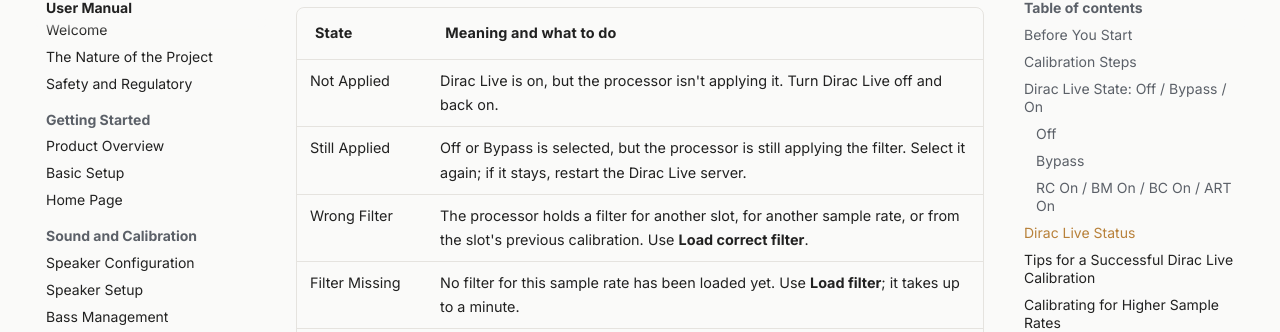
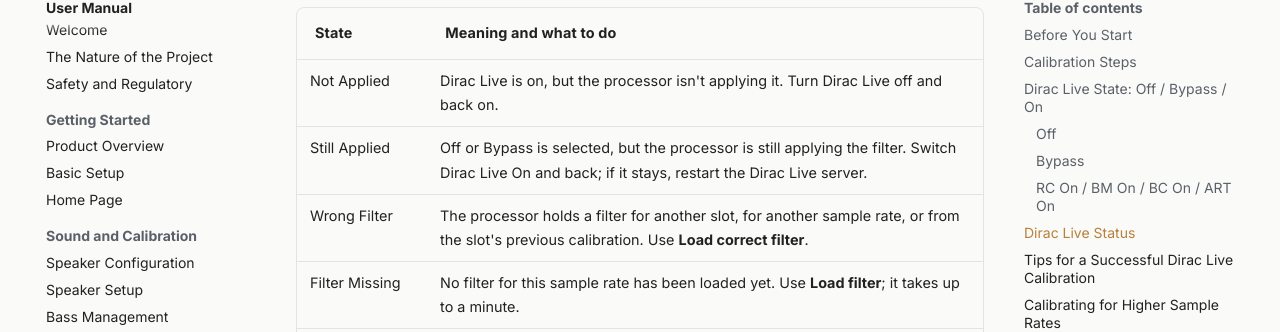
Before and after one commit to htp1-app/htp1-docs, an MkDocs documentation site: the page built from docs/user-guide/dirac.md, in a window 1280 px wide and 900 px high, scrolled down 9147 px. Shown: the part 121-453 px from the top of the window. Built offline with MkDocs 1.6.1 and Material for MkDocs 9.7.7, drawn with Linux system fonts in a browser that asks for light colours; comment, search, counter and statistics services are not loaded.

Commit message:
Still Applied: switch On and back, since re-selecting the same mode sends nothing

```diff
--- a/docs/user-guide/dirac.md
+++ b/docs/user-guide/dirac.md
@@ -215,7 +215,7 @@ short notice at the top of the page.
 | State | Meaning and what to do |
 |---|---|
 | Not Applied | Dirac Live is on, but the processor isn't applying it. Turn Dirac Live off and back on. |
-| Still Applied | Off or Bypass is selected, but the processor is still applying the filter. Select it again; if it stays, restart the Dirac Live server. |
+| Still Applied | Off or Bypass is selected, but the processor is still applying the filter. Switch Dirac Live On and back; if it stays, restart the Dirac Live server. |
 | Wrong Filter | The processor holds a filter for another slot, for another sample rate, or from the slot's previous calibration. Use **Load correct filter**. |
 | Filter Missing | No filter for this sample rate has been loaded yet. Use **Load filter**; it takes up to a minute. |
 | Filter Not Confirmed | Dirac Live is on, but the HTP-1 couldn't confirm which filter is loaded. Use **Load and check filter**. |
```
